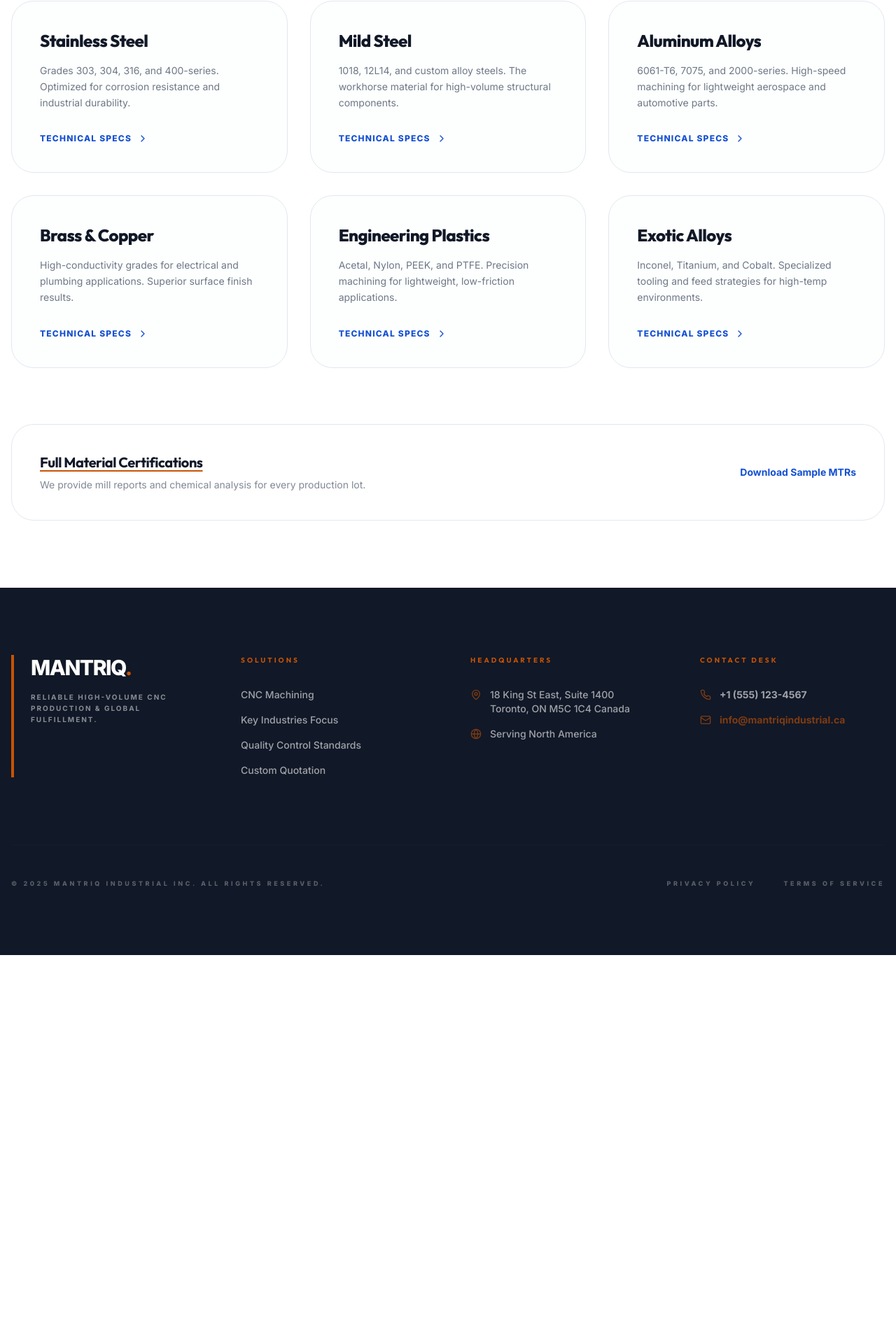
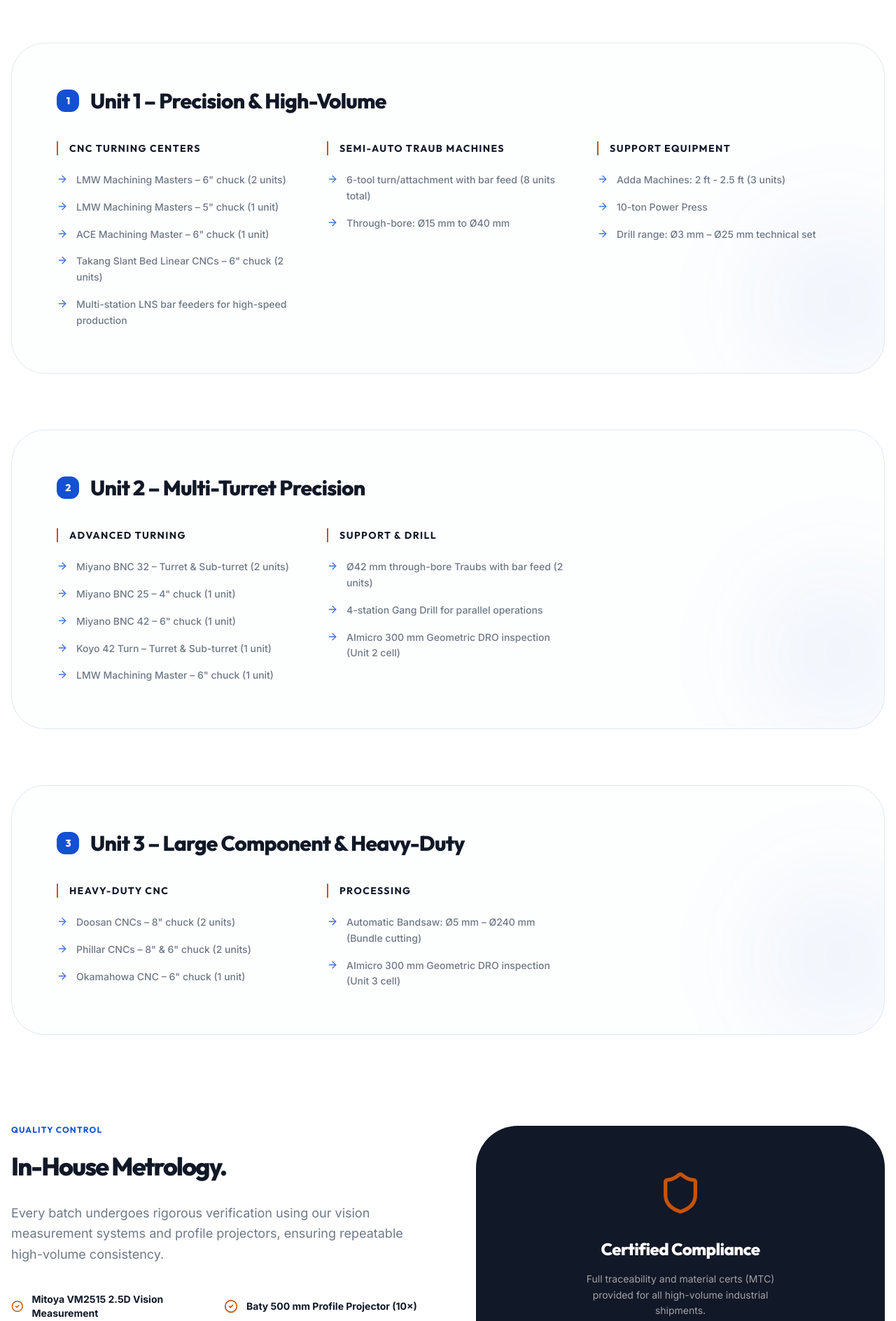
Before and after one commit to Hemishahuja/Mantriq-Industrial-Website, a React (Vite) app: page /materials in a window 1280 px wide. Shown: the part 400-2288 px from the top of the page at 70% size. Before the commit the page ends 1765 px from the top, so only its background shows below. Built offline with nearby package versions, Linux system fonts and the light colour scheme.

Commit message:
About and FAQ pages

```diff
--- a/src/App.tsx
+++ b/src/App.tsx
@@ -41,7 +41,7 @@
               <Route path="/industries" element={<IndustriesPage />} />
               <Route path="/capabilities" element={<CapabilitiesPage />} />
               <Route path="/quality" element={<QualityPage />} />
-              <Route path="/materials" element={<MaterialsPage />} />
+              <Route path="/materials" element={<CapabilitiesPage />} />
               <Route path="/contact" element={<ContactPage />} />
               <Route path="/equipment" element={<EquipmentPage />} />
               <Route path="/case-studies" element={<CaseStudiesPage />} />
--- a/src/components/About.tsx
+++ b/src/components/About.tsx
@@ -39,7 +39,7 @@
                 Mantriq Industrial provides precision manufacturing services for North American OEMs who require volume, consistency, and a simplified supply chain.
               </p>
               <p>
-                Founded in Toronto, we bridge the gap between global manufacturing scale and local accountability. We don't just supply parts; we supply predictability.
+                Founded on over 15 years of industry expertise, we bridge the gap between global manufacturing scale and local accountability. Our leadership team began as hands-on machine operators, growing through logistics and inspection supervision to deliver high-paced precision engineering since 2011.
               </p>
             </div>
           </div>
@@ -64,8 +64,8 @@
 
         <div className="grid md:grid-cols-2 gap-10 max-w-5xl mx-auto">
           {[
-            { name: "Hemish Ahuja", role: "Founder & Technical Director", initial: "HA", bio: "Hemish Ahuja leads Mantriq with a vision to modernize the industrial procurement landscape through technical innovation." },
-            { name: "Himanshu Loomba", role: "Chief Manufacturing Engineer", initial: "HL", bio: "Himanshu brings over a decade of deep expertise in precision machining and high-output manufacturing logistics." }
+            { name: "Hemish Ahuja", role: "Founder & Technical Director", initial: "HA", bio: "Leading Mantriq since 2010 with deep-rooted expertise in precision machining and international logistics management." },
+            { name: "Himanshu Loomba", role: "Chief Manufacturing Engineer", initial: "HL", bio: "Directing precision engineering protocols with over a decade of experience in high-output manufacturing and zero-defect quality control." }
           ].map((member, i) => (
             <div key={i} className="bg-spacecadet p-12 rounded-[48px] text-white flex flex-col items-start group hover:bg-primary transition-colors duration-500">
               <div className="w-16 h-16 bg-white/20 rounded-2xl flex items-center justify-center mb-8 border border-white/20 text-xl font-black text-white group-hover:bg-white group-hover:text-primary transition-all">
--- a/src/components/Footer.tsx
+++ b/src/components/Footer.tsx
@@ -20,10 +20,11 @@
           <div>
             <h5 className="font-bold mb-8 text-accent uppercase tracking-[0.3em] text-[10px]">Solutions</h5>
             <ul className="space-y-4 text-sm font-medium opacity-60">
-              <li><Link to="/capabilities" className="hover:text-accent transition-colors">CNC Machining</Link></li>
+              <li><Link to="/capabilities" className="hover:text-accent transition-colors">Capabilities & Materials</Link></li>
               <li><Link to="/industries" className="hover:text-accent transition-colors">Key Industries Focus</Link></li>
               <li><Link to="/quality" className="hover:text-accent transition-colors">Quality Control Standards</Link></li>
-              <li><Link to="/quote" className="hover:text-accent transition-colors">Custom Quotation</Link></li>
+              <li><Link to="/about" className="hover:text-accent transition-colors">About Our Heritage</Link></li>
+              <li><Link to="/faq" className="hover:text-accent transition-colors">Technical FAQ</Link></li>
             </ul>
           </div>
 
--- a/src/components/Header.tsx
+++ b/src/components/Header.tsx
@@ -16,9 +16,11 @@
 
   const navItems = [
     { label: "Home", href: "/" },
-    { label: "Capabilities", href: "/capabilities" },
+    { label: "Capabilities & Materials", href: "/capabilities" },
     { label: "Industries", href: "/industries" },
     { label: "Quality", href: "/quality" },
+    { label: "About", href: "/about" },
+    { label: "FAQ", href: "/faq" },
     { label: "Contact", href: "/contact" },
   ];
 
--- a/src/components/Hero.tsx
+++ b/src/components/Hero.tsx
@@ -4,7 +4,7 @@
 
 const Hero = () => {
   return (
-    <section className="relative min-h-screen flex items-center overflow-hidden">
+    <section className="relative min-h-screen flex items-center overflow-hidden pb-60">
       {/* Background Media */}
       <div className="absolute inset-0 z-0">
         <video
@@ -68,7 +68,7 @@
           </div>
 
           {/* Quick Stats */}
-          <div className="grid grid-cols-3 gap-8 mt-20 pt-10 border-t border-white/10 animate-fade-in [animation-delay:0.6s] opacity-0 [animation-fill-mode:forwards]">
+          <div className="grid grid-cols-3 gap-8 mt-12 pt-10 border-t border-white/10 animate-fade-in [animation-delay:0.6s] opacity-0 [animation-fill-mode:forwards]">
             <div>
               <p className="text-3xl font-extrabold text-white">7-8</p>
               <p className="text-xs text-white/60 uppercase tracking-widest mt-1">Week Delivery</p>
--- a/src/components/Materials.tsx
+++ b/src/components/Materials.tsx
@@ -4,27 +4,27 @@
   const materials = [
     {
       name: "Stainless Steel",
-      description: "Grades 303, 304, 316, and 400-series. Optimized for corrosion resistance and industrial durability."
+      description: "Seamless and welded pipes, tubes, and bars. Optimized for extreme corrosion resistance and high-temp durability."
     },
     {
-      name: "Mild Steel",
-      description: "1018, 12L14, and custom alloy steels. The workhorse material for high-volume structural components."
+      name: "Carbon & Alloy Steel",
+      description: "Round (4–105mm), Hex (8–108mm), and Square bars. Premium alloy grades for high-performance structural needs."
     },
     {
-      name: "Aluminum Alloys",
-      description: "6061-T6, 7075, and 2000-series. High-speed machining for lightweight aerospace and automotive parts."
+      name: "Aluminum & Non-Ferrous",
+      description: "6061-T6, Brass, and Copper. High-speed machining for lightweight aerospace and electrical components."
     },
     {
-      name: "Brass & Copper",
-      description: "High-conductivity grades for electrical and plumbing applications. Superior surface finish results."
+      name: "Precision Tubes & Pipes",
+      description: "ERW/CRW welded and seamless. Range: 1/8\" NPS to 12\" NPS (5mm to 600mm) across multiple technical grades."
     },
     {
       name: "Engineering Plastics",
-      description: "Acetal, Nylon, PEEK, and PTFE. Precision machining for lightweight, low-friction applications."
+      description: "Acetal, Nylon, PEEK, and PTFE. Precision machining for lightweight, low-friction B2B applications."
     },
     {
-      name: "Exotic Alloys",
-      description: "Inconel, Titanium, and Cobalt. Specialized tooling and feed strategies for high-temp environments."
+      name: "Custom Sourcing",
+      description: "Strategic partnerships with leading global mills to source custom alloy steels and specialized wires for volume production."
     }
   ];
 
@@ -53,10 +53,10 @@
       {/* Certification Note */}
       <div className="mt-20 p-10 bg-white border border-border rounded-[32px] flex flex-col md:flex-row items-center justify-between">
         <div className="mb-6 md:mb-0">
-          <h4 className="text-xl font-bold text-spacecadet mb-2 underline decoration-accent decoration-2 underline-offset-4">Full Material Certifications</h4>
-          <p className="text-sm text-slate-text opacity-70">We provide mill reports and chemical analysis for every production lot.</p>
+          <h4 className="text-xl font-bold text-spacecadet mb-2 underline decoration-accent decoration-2 underline-offset-4">Vetted Strategic Supply Chain</h4>
+          <p className="text-sm text-slate-text opacity-70">We leverage long-standing partnerships with reputable global stockists to ensure consistent material quality.</p>
         </div>
-        <button className="text-primary font-bold hover:underline decoration-2 underline-offset-4 text-sm">Download Sample MTRs</button>
+        <button className="text-primary font-bold hover:underline decoration-2 underline-offset-4 text-sm">Review Technical QA Standards</button>
       </div>
     </div>
   );
--- a/src/pages/CapabilitiesPage.tsx
+++ b/src/pages/CapabilitiesPage.tsx
@@ -1,6 +1,7 @@
 import Header from "@/components/Header";
 import Footer from "@/components/Footer";
 import SEO from "@/components/SEO";
+import Materials from "@/components/Materials";
 import { Button } from "@/components/ui/button";
 import { Link } from "react-router-dom";
 import { Factory, Cog, Search, Layers, Shield, Zap, ArrowRight, CheckCircle2 } from "lucide-react";
@@ -10,16 +11,29 @@
     title: "Unit 1 – Precision & High-Volume",
     categories: [
       {
-        name: "CNC Turning",
-        items: ["LMW Machining Master – 6\" & 5\" chucks", "ACE Machining Master – 6\" chuck", "Takang Slant Bed Linear with LNS bar feeders"]
+        name: "CNC Turning Centers",
+        items: [
+          "LMW Machining Masters – 6\" chuck (2 units)",
+          "LMW Machining Masters – 5\" chuck (1 unit)",
+          "ACE Machining Master – 6\" chuck (1 unit)",
+          "Takang Slant Bed Linear CNCs – 6\" chuck (2 units)",
+          "Multi-station LNS bar feeders for high-speed production"
+        ]
       },
       {
-        name: "Semi-Auto Traub",
-        items: ["6-tool turning with bar feed", "Through-bore: Ø15 mm to Ø40 mm (8 units)"]
+        name: "Semi-Auto Traub Machines",
+        items: [
+          "6-tool turn/attachment with bar feed (8 units total)",
+          "Through-bore: Ø15 mm to Ø40 mm"
+        ]
       },
       {
-        name: "Conventional",
-        items: ["Adda Machines 2-2.5 ft", "10-ton Power Press", "Drill Range Ø3 mm – Ø25 mm"]
+        name: "Support Equipment",
+        items: [
+          "Adda Machines: 2 ft - 2.5 ft (3 units)",
+          "10-ton Power Press",
+          "Drill range: Ø3 mm – Ø25 mm technical set"
+        ]
       }
     ]
   },
@@ -28,20 +42,41 @@
     categories: [
       {
         name: "Advanced Turning",
-        items: ["Miyano BNC 32/25/42 – turret & sub-turret", "Koyo 42 Turn – turret & sub-turret", "LMW Machining Master"]
+        items: [
+          "Miyano BNC 32 – Turret & Sub-turret (2 units)",
+          "Miyano BNC 25 – 4\" chuck (1 unit)",
+          "Miyano BNC 42 – 6\" chuck (1 unit)",
+          "Koyo 42 Turn – Turret & Sub-turret (1 unit)",
+          "LMW Machining Master – 6\" chuck (1 unit)"
+        ]
       },
       {
-        name: "Support",
-        items: ["Ø42 mm through-bore Traubs", "4-station Gang Drills"]
+        name: "Support & Drill",
+        items: [
+          "Ø42 mm through-bore Traubs with bar feed (2 units)",
+          "4-station Gang Drill for parallel operations",
+          "AImicro 300 mm Geometric DRO inspection (Unit 2 cell)"
+        ]
       }
     ]
   },
   {
-    title: "Unit 3 – Large Component Machining",
+    title: "Unit 3 – Large Component & Heavy-Duty",
     categories: [
       {
-        name: "Heavy-Duty",
-        items: ["Automatic Bandsaw: Ø5 mm – Ø240 mm", "Doosan CNCs – 8\" chucks", "Phillar & Okamahowa CNCs"]
+        name: "Heavy-Duty CNC",
+        items: [
+          "Doosan CNCs – 8\" chuck (2 units)",
+          "Phillar CNCs – 8\" & 6\" chuck (2 units)",
+          "Okamahowa CNC – 6\" chuck (1 unit)"
+        ]
+      },
+      {
+        name: "Processing",
+        items: [
+          "Automatic Bandsaw: Ø5 mm – Ø240 mm (Bundle cutting)",
+          "AImicro 300 mm Geometric DRO inspection (Unit 3 cell)"
+        ]
       }
     ]
   }
@@ -51,15 +86,15 @@
   "Mitoya VM2515 2.5D Vision Measurement",
   "Baty 500 mm Profile Projector (10×)",
   "Shadowgraph System (10×)",
-  "AImicro 300 mm with Geometric DRO"
+  "AImicro 300 mm Geometric DRO (Surface Illum.)"
 ];
 
 const CapabilitiesPage = () => {
   return (
     <div className="min-h-screen bg-white">
       <SEO
-        title="Manufacturing Capabilities | Mantriq Industrial"
-        description="15+ years of precision engineering. High-volume CNC turning, milling, and multi-turret machining across 3 specialized units."
+        title="Capabilities & Materials | Mantriq Industrial"
+        description="15+ years of precision engineering. High-volume CNC turning, milling, and comprehensive technical material specifications across 3 specialized units."
       />
       <Header />
 
@@ -69,7 +104,7 @@
           <div className="max-w-4xl mx-auto">
             <h1 className="text-xs font-bold uppercase tracking-[0.3em] text-primary mb-6 leading-none">Technical Infrastructure</h1>
             <h2 className="text-4xl md:text-6xl font-extrabold text-spacecadet tracking-tighter leading-tight mb-8">
-              Multi-Unit Capacity<span className="text-accent">.</span>
+              Technical Infrastructure & Materials<span className="text-accent">.</span>
             </h2>
             <p className="text-xl text-slate-text leading-relaxed">
               We operate three specialized manufacturing cells in Ludhiana, Punjab, optimized for high-volume repeatability and diverse component geometries.
@@ -126,13 +161,25 @@
               </div>
             </div>
             <div className="bg-spacecadet p-16 rounded-[60px] text-white flex flex-col justify-center items-center text-center">
-              <Layers className="w-16 h-16 text-accent mb-8" />
-              <h4 className="text-2xl font-extrabold mb-4">Material Diversity</h4>
+              <Shield className="w-16 h-16 text-accent mb-8" />
+              <h4 className="text-2xl font-extrabold mb-4">Certified Compliance</h4>
               <p className="text-white/60 text-sm max-w-xs leading-relaxed">
-                From 4 mm bright bars to 240 mm bandsaw capacity. SS, Brass, MS, Aluminum, Copper, and Nylon.
+                Full traceability and material certs (MTC) provided for all high-volume industrial shipments.
               </p>
             </div>
           </div>
+        </section>
+
+        {/* Technical Materials Integration */}
+        <section className="mt-32">
+          <div className="container mx-auto px-4 mb-16">
+            <h2 className="text-xs font-bold uppercase tracking-widest text-primary mb-6">Material Science</h2>
+            <h3 className="text-4xl font-extrabold text-spacecadet mb-8 tracking-tighter">Approved Material Grades.</h3>
+            <p className="text-lg text-slate-text mb-12 leading-relaxed opacity-80 max-w-3xl">
+              Our high-volume production framework is optimized for a diverse range of metals and engineering plastics, ensuring optimal chip control and surface integrity for every grade.
+            </p>
+          </div>
+          <Materials />
         </section>
 
         {/* CTA */}
```
Also changed, not shown: src/components/Contact.tsx (+0 -25 lines), 1 other file (tests, documents, lock files or other folders).
